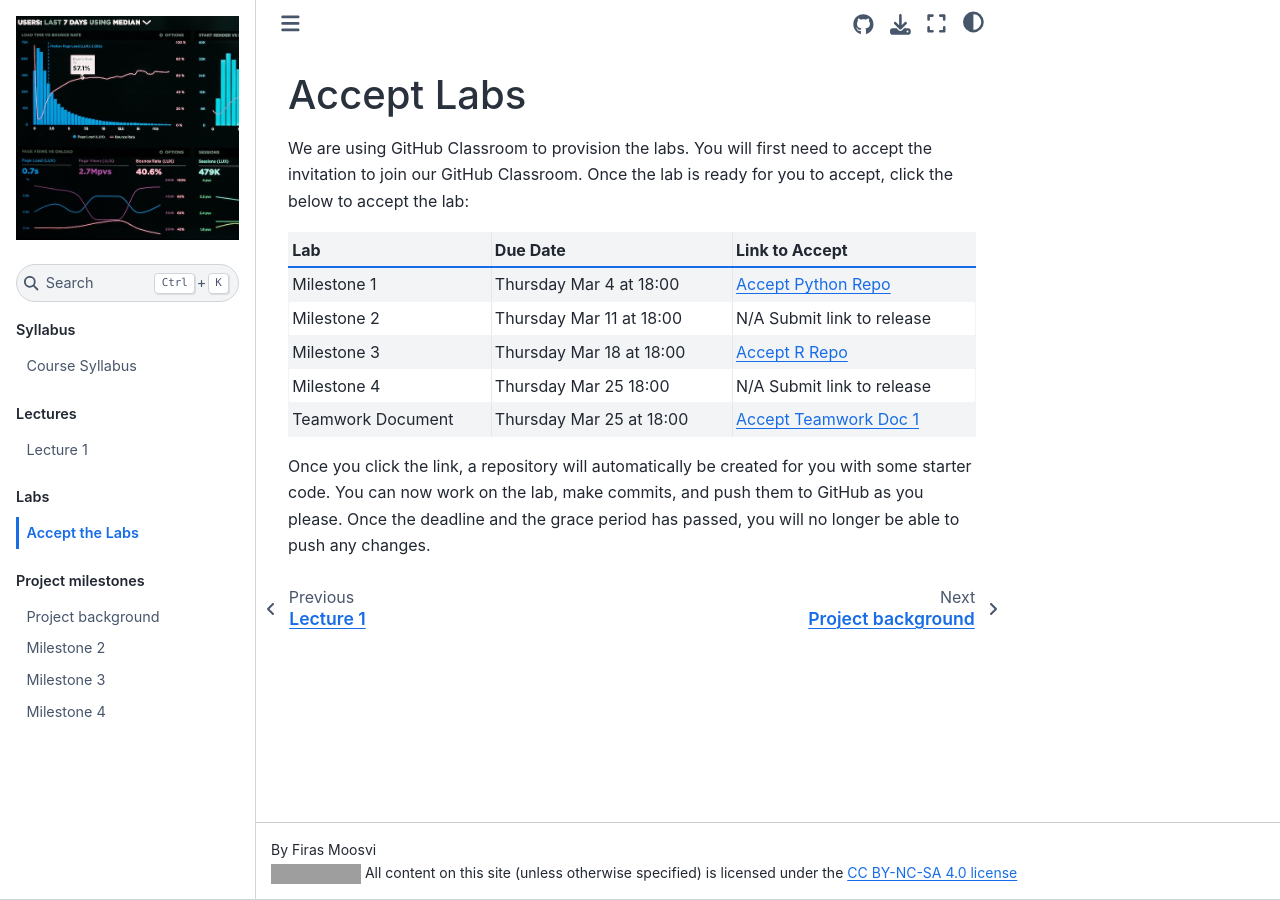
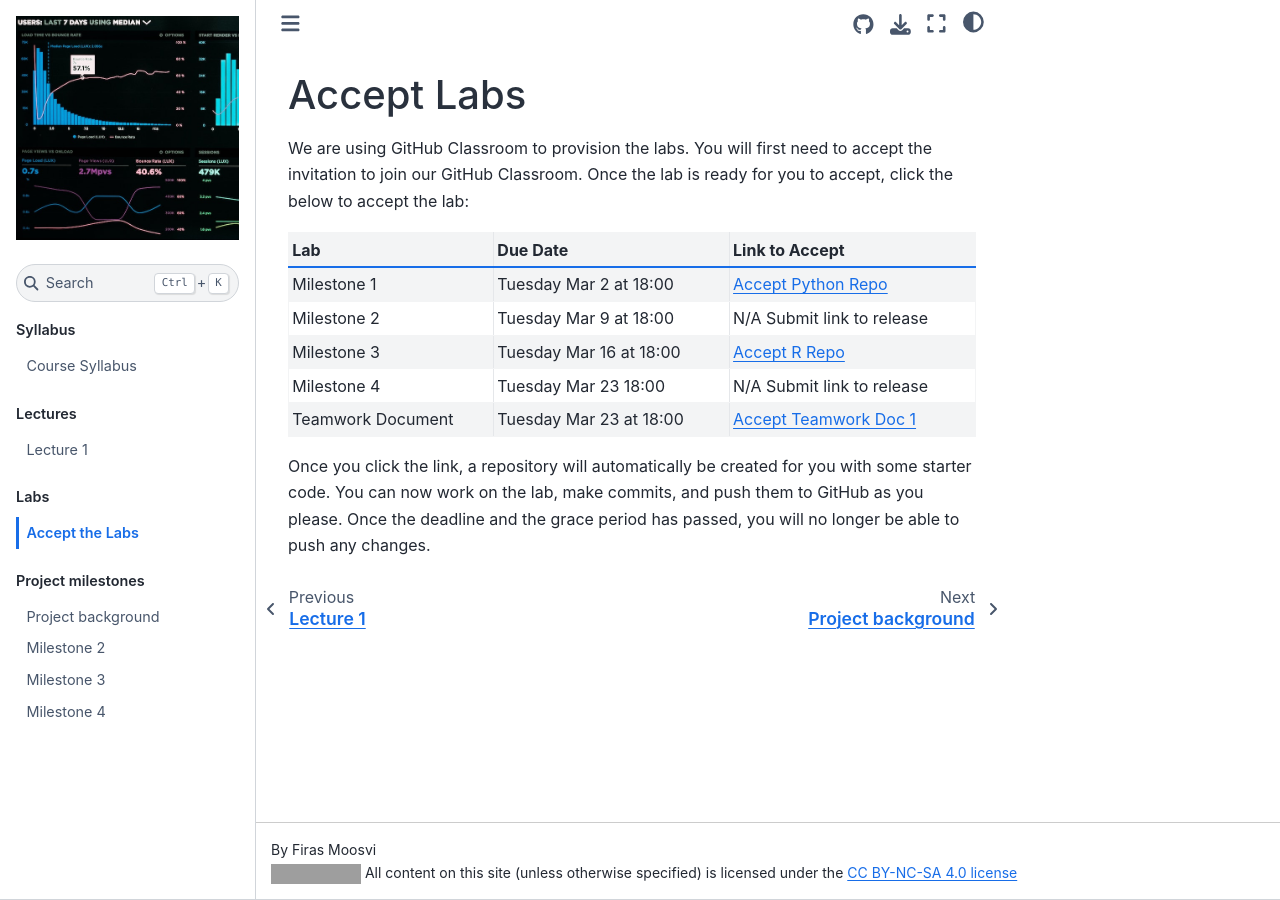
Before and after one commit to ubco-cmps/data551_course, a Jupyter Book: the page built from class/labs.md, in a window 1280 px wide. Built offline with Jupyter Book 1.0.4 settings and Sphinx 7.4.7 and the Sphinx Book theme 1.1.4, drawn with Linux system fonts in a browser that asks for light colours; pages that are not in the unit, such as notebooks, are missing from menus; grey boxes are pictures that could not be loaded.

Commit message:
update dates

```diff
--- a/class/labs.md
+++ b/class/labs.md
@@ -8,11 +8,11 @@ Once the lab is ready for you to accept, click the below to accept the lab:
 
 | Lab               | Due Date                 | Link to Accept       |
 |-------------------|--------------------------|----------------------|
-| Milestone 1       | Thursday Mar 4 at 18:00  | [Accept Python Repo](https://classroom.github.com/g/gKfZq8j3)       |
-| Milestone 2       | Thursday Mar 11 at 18:00 | N/A Submit link to release  |
-| Milestone 3       | Thursday Mar 18 at 18:00 | [Accept R Repo]()        |
-| Milestone 4       | Thursday Mar 25 18:00    | N/A Submit link to release      |
-| Teamwork Document | Thursday Mar 25 at 18:00 | [Accept Teamwork Doc 1]() |
+| Milestone 1       | Tuesday Mar 2 at 18:00  | [Accept Python Repo](https://classroom.github.com/g/gKfZq8j3)       |
+| Milestone 2       | Tuesday Mar 9 at 18:00 | N/A Submit link to release  |
+| Milestone 3       | Tuesday Mar 16 at 18:00 | [Accept R Repo]()        |
+| Milestone 4       | Tuesday Mar 23 18:00    | N/A Submit link to release      |
+| Teamwork Document | Tuesday Mar 23 at 18:00 | [Accept Teamwork Doc 1]() |
 
 
 Once you click the link, a repository will automatically be created for you with some starter code.
```
